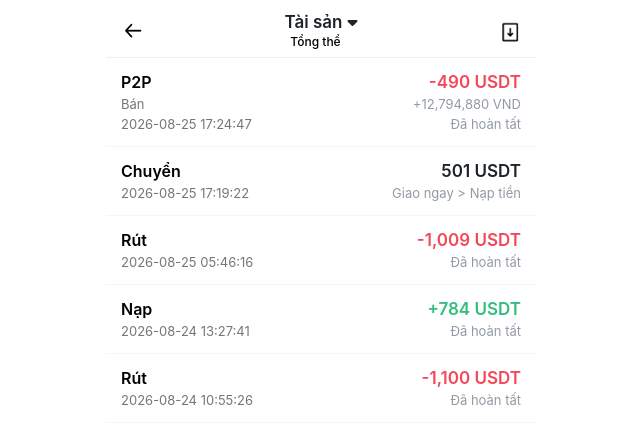
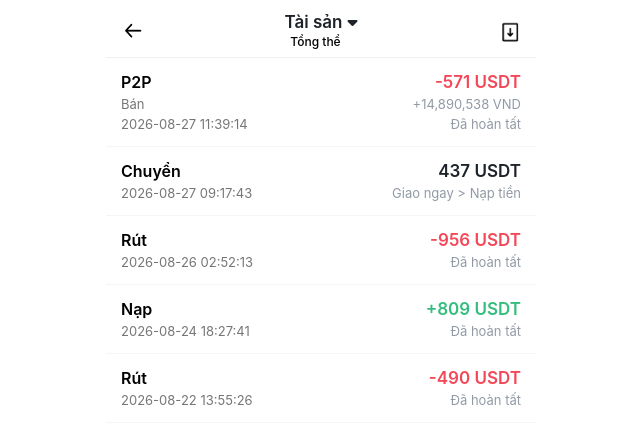
Before and after one commit to Duythang220911/binance, a React app: page assets-history.html in a window 1280 px wide. Shown: the top 434 px of the page, 319-959 px from the left. Built offline with nearby package versions, Linux system fonts and the light colour scheme.

Commit message:
Update assets-history.html

```diff
--- a/assets-history.html
+++ b/assets-history.html
@@ -65,11 +65,11 @@
                 <div class="item-left">
                     <div class="item-name">P2P</div>
                     <div class="item-desc">Bán</div>
-                    <div class="item-time">2026-08-25 17:24:47</div>
+                    <div class="item-time">2026-08-27 11:39:14</div>
                 </div>
                 <div class="item-right">
-                    <div class="amount sell">-490 USDT</div>
-                    <div class="fiat-amount">+12,794,880 VND</div>
+                    <div class="amount sell">-571 USDT</div>
+                    <div class="fiat-amount">+14,890,538 VND</div>
                     <div class="status-done">Đã hoàn tất</div>
                 </div>
             </div>
@@ -78,10 +78,10 @@
             <div class="transaction-item">
                 <div class="item-left">
                     <div class="item-name">Chuyển</div>
-                    <div class="item-time">2026-08-25 17:19:22</div>
+                    <div class="item-time">2026-08-27 09:17:43</div>
                 </div>
                 <div class="item-right">
-                    <div class="amount transfer">501 USDT</div>
+                    <div class="amount transfer">437 USDT</div>
                     <div class="transfer-path">Giao ngay > Nạp tiền</div>
                 </div>
             </div>
@@ -89,10 +89,10 @@
                 <div class="item-left">
                     <div class="item-name">Rút</div>
                     <!-- <div class="item-desc">Bán</div> -->
-                    <div class="item-time">2026-08-25 05:46:16 </div>
+                    <div class="item-time">2026-08-26 02:52:13 </div>
                 </div>
                 <div class="item-right" >
-                    <div class="amount sell">-1,009 USDT</div>
+                    <div class="amount sell">-956 USDT</div>
                     <!-- <div class="fiat-amount">+5,000,000 VND</div> -->
                     <div class="status-done">Đã hoàn tất</div>
                 </div>
@@ -103,10 +103,10 @@
                 <div class="item-left">
                     <div class="item-name">Nạp</div>
                     <!-- <div class="item-desc">Nhận tiền mã hóa</div> -->
-                    <div class="item-time">2026-08-24 13:27:41</div>
+                    <div class="item-time">2026-08-24 18:27:41</div>
                 </div>
                 <div class="item-right">
-                    <div class="amount receive">+784 USDT</div>
+                    <div class="amount receive">+809 USDT</div>
                     <div class="user-id">Đã hoàn tất</div>
                 </div>
             </div>
@@ -115,10 +115,10 @@
                 <div class="item-left">
                     <div class="item-name">Rút</div>
                     <!-- <div class="item-desc">Bán</div> -->
-                    <div class="item-time">2026-08-24 10:55:26 </div>
+                    <div class="item-time">2026-08-22 13:55:26 </div>
                 </div>
                 <div class="item-right" >
-                    <div class="amount sell">-1,100 USDT</div>
+                    <div class="amount sell">-490 USDT</div>
                     <!-- <div class="fiat-amount">+5,000,000 VND</div> -->
                     <div class="status-done">Đã hoàn tất</div>
                 </div>
```
